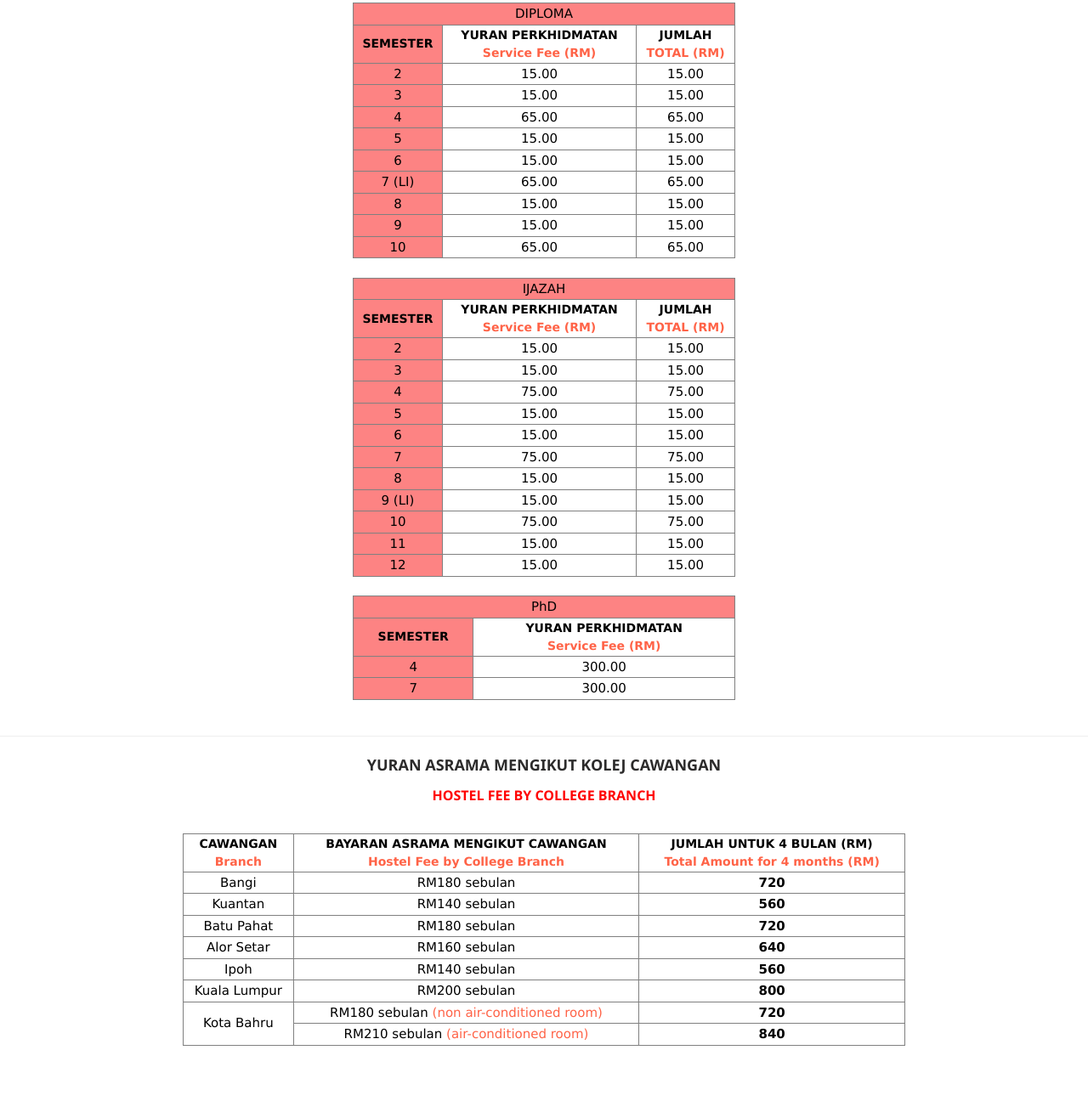
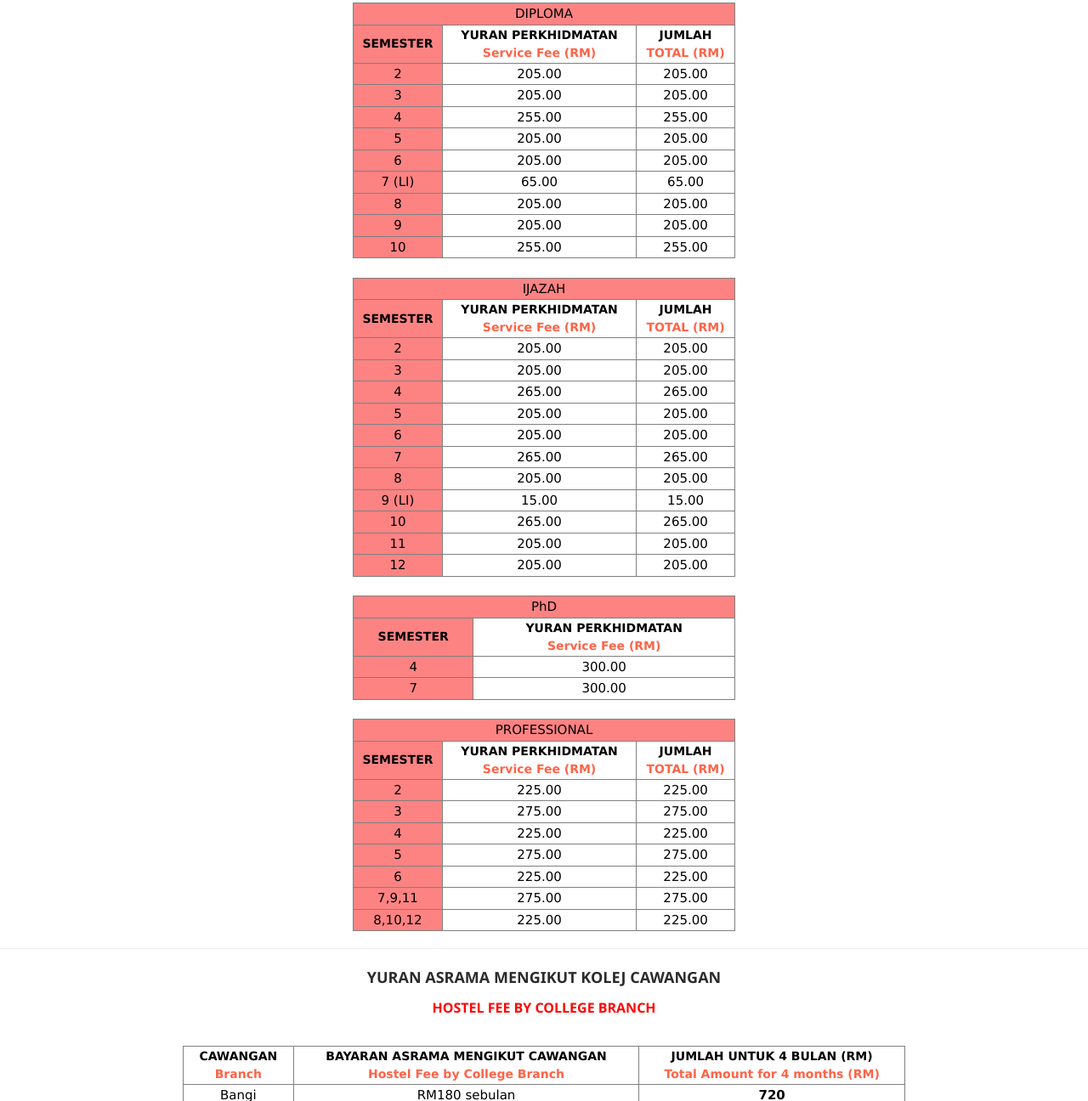
Before and after one commit to kingfisher11/epayfees, a plain HTML site: page yuran.htm in a window 1280 px wide. Shown: the part 678-1974 px from the top of the page at 85% size. Before the commit the page ends 1931 px from the top, so only its background shows below. Drawn offline with nearby package versions, Linux system fonts and the light colour scheme.

Commit message:
update kuptm jul 2022

```diff
--- a/yuran.htm
+++ b/yuran.htm
@@ -340,10 +340,10 @@
                2
             </td>
             <td>
-                15.00
+                205.00
             </td>
             <td>
-                15.00
+                205.00
             </td>
         </tr>
         <tr>
@@ -351,10 +351,10 @@
                3
             </td>
             <td>
-                15.00
+                205.00
             </td>
             <td>
-                15.00
+                205.00
             </td>
         </tr>
         <tr>
@@ -362,10 +362,10 @@
                4
             </td>
             <td>
-                65.00
+                255.00
             </td>
             <td>
-                65.00
+                255.00
             </td>
         </tr>
         <tr>
@@ -373,10 +373,10 @@
                5
             </td>
             <td>
-                15.00
+                205.00
             </td>
             <td>
-                15.00
+                205.00
             </td>
         </tr>
         <tr>
@@ -384,10 +384,10 @@
                6
             </td>
             <td>
-                15.00
+                205.00
             </td>
             <td>
-                15.00
+                205.00
             </td>
         </tr>
         <tr>
@@ -406,10 +406,10 @@
                 8
             </td>
             <td>
-                15.00
+                205.00
             </td>
             <td>
-                15.00
+                205.00
             </td>
         </tr>
         <tr>
@@ -417,10 +417,10 @@
                 9
             </td>
             <td>
-                15.00
+                205.00
             </td>
             <td>
-                15.00
+                205.00
             </td>
         </tr>
         <tr>
@@ -428,10 +428,10 @@
                 10
             </td>
             <td>
-                65.00
+                255.00
             </td>
             <td>
-                65.00
+                255.00
             </td>
         </tr>
 
@@ -458,10 +458,10 @@
                2
             </td>
             <td>
-                15.00
+                205.00
             </td>
             <td>
-                15.00
+                205.00
             </td>
         </tr>
         <tr>
@@ -469,10 +469,10 @@
                3
             </td>
             <td>
-                15.00
+                205.00
             </td>
             <td>
-                15.00
+                205.00
             </td>
         </tr>
         <tr>
@@ -480,10 +480,10 @@
                4
             </td>
             <td>
-                75.00
+                265.00
             </td>
             <td>
-                75.00
+                265.00
             </td>
         </tr>
         <tr>
@@ -491,10 +491,10 @@
                5
             </td>
             <td>
-                15.00
+                205.00
             </td>
             <td>
-                15.00
+                205.00
             </td>
         </tr>
         <tr>
@@ -502,10 +502,10 @@
                6
             </td>
             <td>
-                15.00
+                205.00
             </td>
             <td>
-                15.00
+                205.00
             </td>
         </tr>
         <tr>
@@ -513,10 +513,10 @@
                 7
             </td>
             <td>
-                75.00
+                265.00
             </td>
             <td>
-                75.00
+                265.00
             </td>
         </tr>
         <tr>
@@ -524,10 +524,10 @@
                 8
             </td>
             <td>
-                15.00
+                205.00
             </td>
             <td>
-                15.00
+                205.00
             </td>
         </tr>
         <tr>
@@ -546,10 +546,10 @@
                 10
             </td>
             <td>
-                75.00
+                265.00
             </td>
             <td>
-                75.00
+                265.00
             </td>
         </tr>
         <tr>
@@ -557,10 +557,10 @@
                 11
             </td>
             <td>
-                15.00
+                205.00
             </td>
             <td>
-                15.00
+                205.00
             </td>
         </tr>
         <tr>
@@ -568,10 +568,10 @@
                 12
             </td>
             <td>
-                15.00
+                205.00
             </td>
             <td>
-                15.00
+                205.00
             </td>
         </tr>
 
@@ -609,6 +609,101 @@
         </tr>
     </table>
 <br>
+    <!-- Professional -->
+    <table border=1 align="center" width="450">
+        <tr>
+            <td colspan="3" style="background-color: rgb(253, 131, 131)">PROFESSIONAL</td>
+        </tr>
+        <tr>
+            <th style="background-color: rgb(253, 131, 131)">
+                SEMESTER
+            </th>
+            <th>
+                YURAN PERKHIDMATAN<br><font style="color:Tomato;">Service Fee (RM)</font></th>
+            </th>
+            <th>
+                JUMLAH<br><font style="color:Tomato;">TOTAL (RM)</font></th>
+            </th>
+        </tr>
+        <tr>
+            <td style="background-color: rgb(253, 131, 131)">
+               2
+            </td>
+            <td>
+                225.00
+            </td>
+            <td>
+                225.00
+            </td>
+        </tr>
+        <tr>
+            <td style="background-color: rgb(253, 131, 131)">
+               3
+            </td>
+            <td>
+                275.00
+            </td>
+            <td>
+                275.00
+            </td>
+        </tr>
+        <tr>
+            <td style="background-color: rgb(253, 131, 131)">
+               4
+            </td>
+            <td>
+                225.00
+            </td>
+            <td>
+                225.00
+            </td>
+        </tr>
+        <tr>
+            <td style="background-color: rgb(253, 131, 131)">
+               5
+            </td>
+            <td>
+                275.00
+            </td>
+            <td>
+                275.00
+            </td>
+        </tr>
+        <tr>
+            <td style="background-color: rgb(253, 131, 131)">
+               6
+            </td>
+            <td>
+                225.00
+            </td>
+            <td>
+                225.00
+            </td>
+        </tr>
+        <tr>
+            <td style="background-color: rgb(253, 131, 131)">
+                7,9,11
+            </td>
+            <td>
+                275.00
+            </td>
+            <td>
+                275.00
+            </td>
+        </tr>
+        <tr>
+            <td style="background-color: rgb(253, 131, 131)">
+                8,10,12
+            </td>
+            <td>
+                225.00
+            </td>
+            <td>
+                225.00
+            </td>
+        </tr>
+
+    </table>
 <hr>
 <!-- Yuran KUPTM -->
 <h3 align="center"><b>YURAN ASRAMA MENGIKUT KOLEJ CAWANGAN</b></h3>
```
